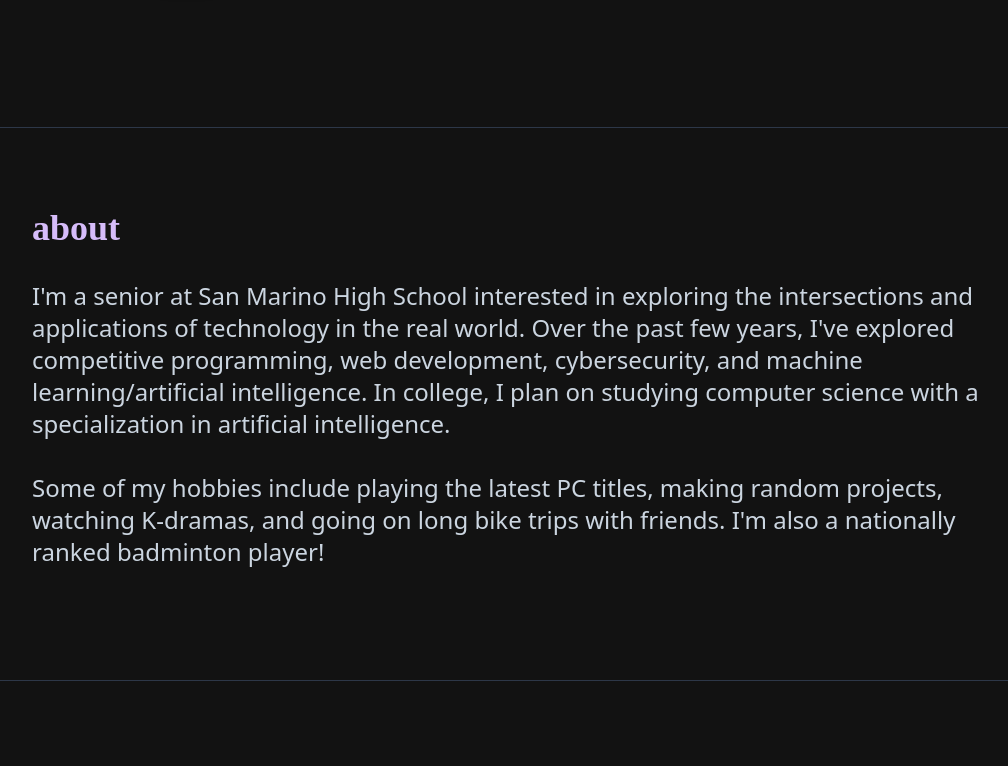
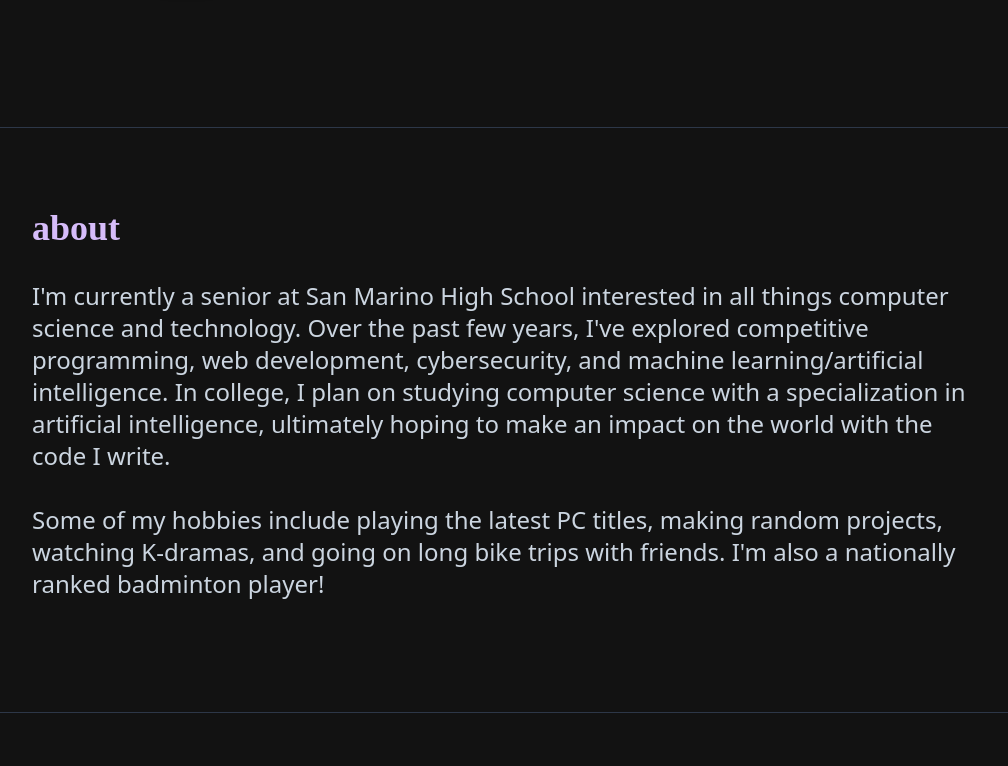
Before and after one commit to kevinjl321/portfolio, a React (Create React App) app: page / in a window 1280 px wide. Shown: the part 610-1376 px from the top of the page, without its empty margins (128-1136 px from the left). Built offline with nearby package versions, Linux system fonts and the light colour scheme.

Commit message:
update descrip. (about)

```diff
--- a/src/components/About.tsx
+++ b/src/components/About.tsx
@@ -13,9 +13,9 @@ export class About extends Component {
           </div>
           <div className="mb-8">
             <p className="mb-8 text-xl md:text-2xl">
-              I'm a senior at San Marino High School interested in exploring the intersections and applications of technology in the real world. Over the past few years, I've explored
+              I'm currently a senior at San Marino High School interested in all things computer science and technology. Over the past few years, I've explored
               competitive programming, web development, cybersecurity, and machine learning/artificial intelligence. In college, I plan on studying computer science with a specialization
-              in artificial intelligence.
+              in artificial intelligence, ultimately hoping to make an impact on the world with the code I write.
               <br></br>
               <br></br>
               Some of my hobbies include playing the latest PC titles, making random projects, watching K-dramas,
```
